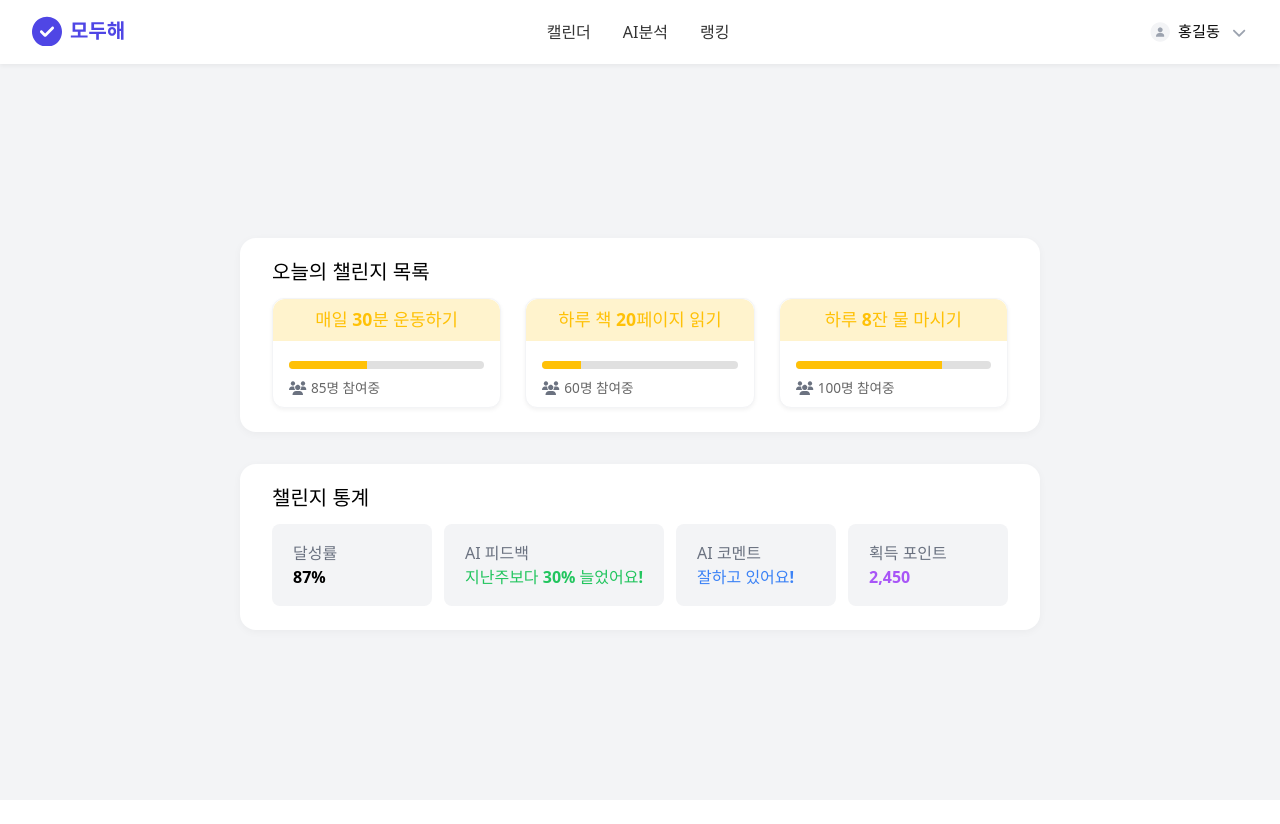
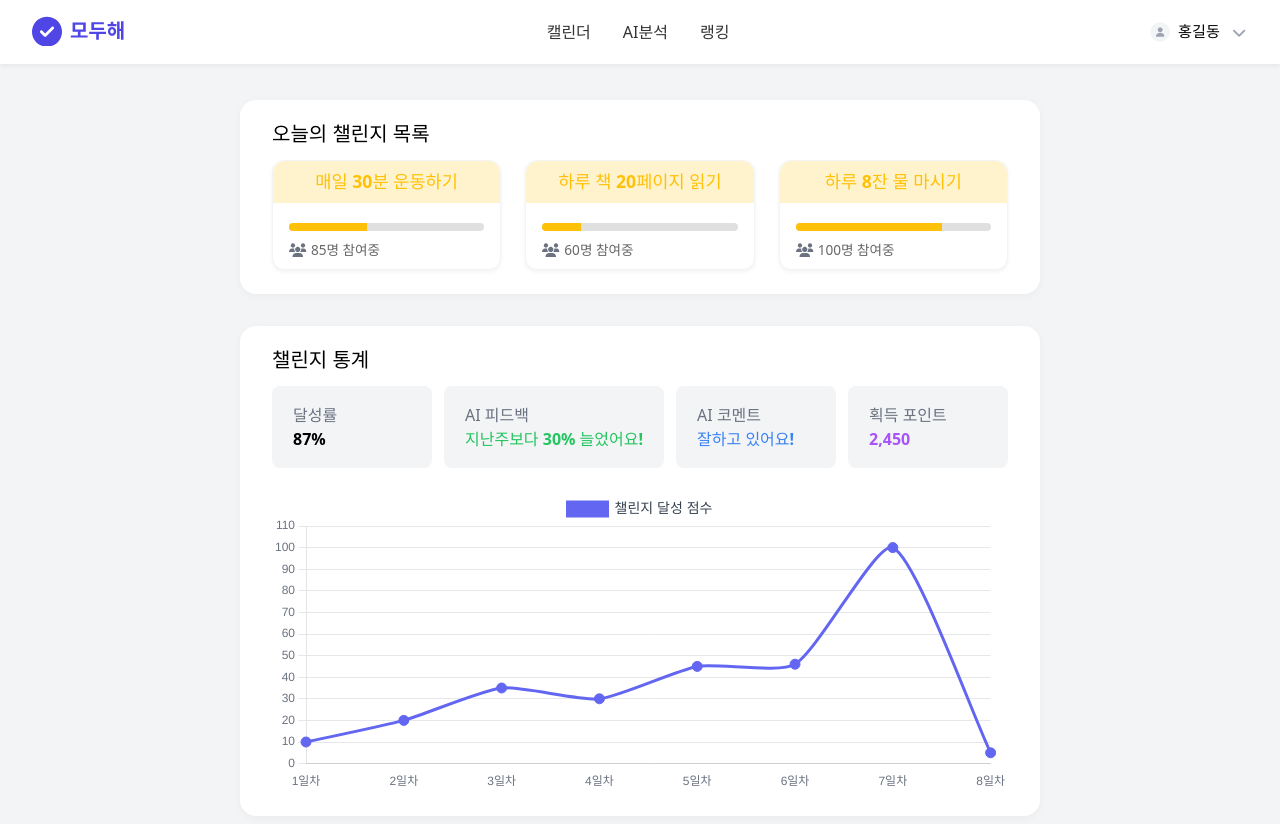
Before and after one commit to Modohe/frontend, a React (Vite) app in the folder my-project/: page /aiAnalysis in a window 1280 px wide. Shown: the top 824 px of the page. Before the commit the page ends 800 px from the top, so only its background shows below. Built offline with nearby package versions, Linux system fonts and the light colour scheme.

Commit message:
그래프 구현

```diff
--- a/my-project/src/pages/AiAnalysis/index.jsx
+++ b/my-project/src/pages/AiAnalysis/index.jsx
@@ -10,15 +10,117 @@ import {
 } from "../HomePage/styles";
 import GroupImg from '@/assets/Group.svg';
 
+import {
+  Chart as ChartJS,
+  CategoryScale,
+  LinearScale,
+  PointElement,
+  LineElement,
+  Title,
+  Tooltip,
+  Legend,
+  Filler,
+} from 'chart.js';
+import { Line } from 'react-chartjs-2';
+
+ChartJS.register(
+  CategoryScale,
+  LinearScale,
+  PointElement,
+  LineElement,
+  Title,
+  Tooltip,
+  Legend,
+  Filler
+);
+
 const todayChallenges = [
   { id: 1, description: "매일 30분 운동하기", progress: 40, participants: 85 },
   { id: 2, description: "하루 책 20페이지 읽기", progress: 20, participants: 60 },
   { id: 3, description: "하루 8잔 물 마시기", progress: 75, participants: 100 },
 ];
 
-
+const challengeProgressData = [
+  { day: "1일차", score: 10 },
+  { day: "2일차", score: 20 },
+  { day: "3일차", score: 35 },
+  { day: "4일차", score: 30 },
+  { day: "5일차", score: 45 },
+  { day: "6일차", score: 46 },
+  { day: "7일차", score: 100 },
+  { day: "8일차", score: 5 },
+];
 
 export default function AiAnalysis() {
+
+  const labels = challengeProgressData.map(d => d.day);
+  const data = {
+    labels,
+    datasets: [
+      {
+        label: '챌린지 달성 점수',
+        data: challengeProgressData.map(d => d.score),
+        fill: false,
+        borderColor: '#6366F1',
+        backgroundColor: '#6366F1',
+        tension: 0.2,
+        pointRadius: 5,
+        pointHoverRadius: 7,
+      },
+    ],
+  };
+
+  const scores = challengeProgressData.map(d => d.score);
+  const maxY = Math.max(...scores) + 10;
+  const minY = Math.max(Math.min(...scores) - 10, 0);
+
+  const options = {
+    responsive: true,
+    maintainAspectRatio: false,
+    interaction: {
+      mode: 'nearest',
+      intersect: false,
+    },
+    scales: {
+      y: {
+        min: minY,
+        max: maxY,
+        ticks: {
+          stepSize: 5,
+          color: '#6B7280',
+          font: { size: 12 },
+        },
+        grid: {
+          color: '#E5E7EB',
+        },
+      },
+      x: {
+        ticks: {
+          color: '#6B7280',
+          font: { size: 12 },
+        },
+        grid: {
+          display: false,
+        },
+      },
+    },
+    plugins: {
+      legend: {
+        display: true,
+        labels: {
+          color: '#374151',
+          font: { size: 14, weight: 'bold' },
+        },
+      },
+      tooltip: {
+        enabled: true,
+        backgroundColor: '#6366F1',
+        titleFont: { size: 14, weight: 'bold' },
+        bodyFont: { size: 12 },
+        padding: 8,
+      },
+    },
+  };
 
   return (
     <S.AiAnalysisPageContainer>
@@ -49,7 +151,11 @@ export default function AiAnalysis() {
           <S.AiAnalysisInfoBox $color="#3B82F6"><p>AI 코멘트</p><b>잘하고 있어요!</b></S.AiAnalysisInfoBox>
           <S.AiAnalysisInfoBox $color="#A855F7"><p>획득 포인트</p><b>2,450</b></S.AiAnalysisInfoBox>
         </div>
+
+        <S.AnalysisChart>
+          <Line options={options} data={data} />
+        </S.AnalysisChart>
       </S.ChallengeStatistics>
     </S.AiAnalysisPageContainer>
-  )
+  );
 }
--- a/my-project/src/pages/AiAnalysis/styles.js
+++ b/my-project/src/pages/AiAnalysis/styles.js
@@ -33,3 +33,8 @@ export const AiAnalysisInfoBox = styled.div`
     color: ${(props) => props.$color || "inherit"};
   }
 `;
+
+export const AnalysisChart = styled.div`
+  height: 300px;
+  margin-top: 24px;
+`;
```
